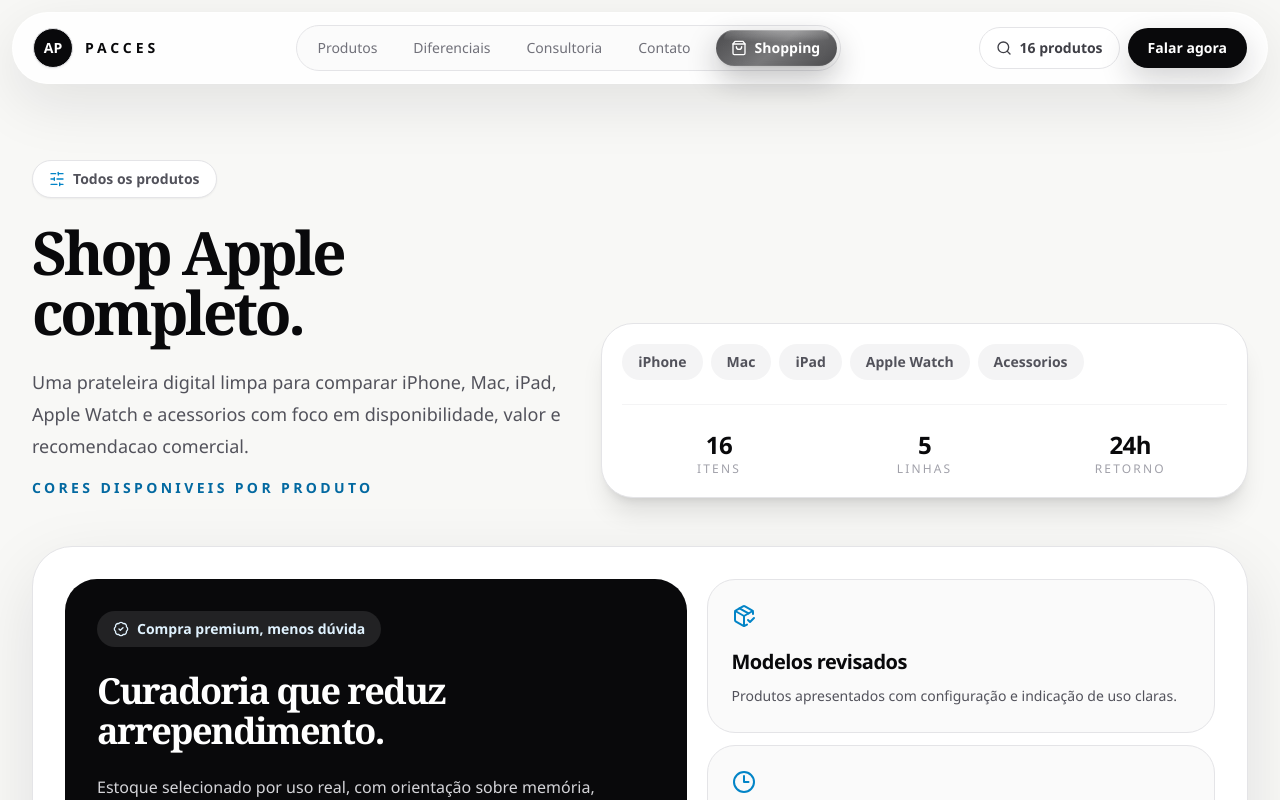
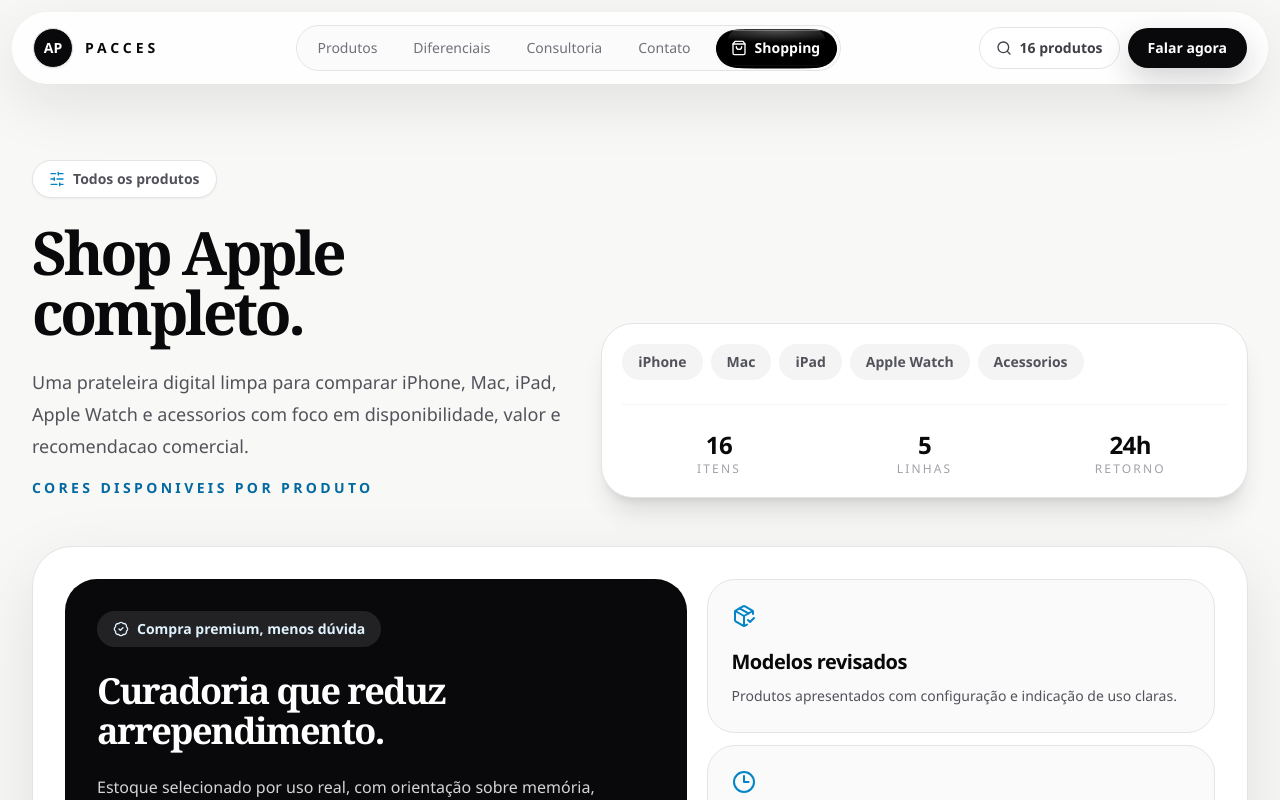
Before and after one commit to ExQues/Apple-Pacces, a React (Vite) app: page /shop in a window 1280 px wide. Shown: the top 800 px of the page. Built offline with nearby package versions, Linux system fonts and the light colour scheme.

Commit message:
style: pill preto liquid com filtro goo, gota secundaria e reflexo animado

```diff
--- a/src/components/SiteHeader.tsx
+++ b/src/components/SiteHeader.tsx
@@ -21,13 +21,16 @@
 
   // Na Shop, o item ativo eh o proprio Shop. Na home, comeca em "produtos".
   const [active, setActive] = useState<ActiveKey>(variant === 'shop' ? 'shop' : 'produtos')
+  const [prevActive, setPrevActive] = useState<ActiveKey>(active)
   const [indicator, setIndicator] = useState<{ left: number; width: number; ready: boolean }>({
     left: 0,
     width: 0,
     ready: false,
   })
+  const [motion, setMotion] = useState<'idle' | 'left' | 'right'>('idle')
   const listRef = useRef<HTMLDivElement | null>(null)
   const itemRefs = useRef<Record<string, HTMLAnchorElement | null>>({})
+  const ORDER: ActiveKey[] = ['produtos', 'diferenciais', 'consultoria', 'contato', 'shop']
 
   // Detecta a secao ativa com base em scrollY (mais confiavel que IntersectionObserver
   // quando as secoes tem alturas muito diferentes).
@@ -71,6 +74,17 @@
     })
   }, [active])
 
+  // Dispara animacao de squash & stretch conforme direcao do movimento
+  useEffect(() => {
+    if (prevActive === active) return
+    const dir = ORDER.indexOf(active) - ORDER.indexOf(prevActive)
+    setMotion(dir > 0 ? 'right' : 'left')
+    const t = window.setTimeout(() => setMotion('idle'), 780)
+    setPrevActive(active)
+    return () => window.clearTimeout(t)
+    // eslint-disable-next-line react-hooks/exhaustive-deps
+  }, [active])
+
   useLayoutEffect(() => {
     recalcIndicator()
   }, [recalcIndicator])
@@ -97,7 +111,60 @@
           ref={listRef}
           className="relative hidden items-center gap-1 rounded-full border border-zinc-200 bg-zinc-50/80 p-1 md:flex"
         >
-          {/* Pill escuro semi-transparente, estilo Apple Liquid Glass */}
+          {/* Filtro SVG que gera o efeito goo/liquid */}
+          <svg width="0" height="0" className="absolute" aria-hidden="true">
+            <defs>
+              <filter id="liquid-goo">
+                <feGaussianBlur in="SourceGraphic" stdDeviation="6" result="blur" />
+                <feColorMatrix
+                  in="blur"
+                  mode="matrix"
+                  values="1 0 0 0 0  0 1 0 0 0  0 0 1 0 0  0 0 0 22 -10"
+                  result="goo"
+                />
+                <feComposite in="SourceGraphic" in2="goo" operator="atop" />
+              </filter>
+            </defs>
+          </svg>
+
+          {/* Camada com filtro goo para blob preto se fundir */}
+          <div
+            className="pointer-events-none absolute inset-0"
+            style={{ filter: 'url(#liquid-goo)' }}
+            aria-hidden="true"
+          >
+            <span
+              className="absolute top-1 bottom-1 rounded-full bg-black"
+              style={{
+                left: indicator.left,
+                width: indicator.width,
+                opacity: indicator.ready ? 1 : 0,
+                transformOrigin: motion === 'right' ? 'left center' : 'right center',
+                transform:
+                  motion === 'idle'
+                    ? 'scale(1, 1)'
+                    : motion === 'right'
+                    ? 'scale(1.08, 0.88)'
+                    : 'scale(1.08, 0.88)',
+                transition:
+                  'left 720ms cubic-bezier(0.34, 1.2, 0.28, 1), width 720ms cubic-bezier(0.34, 1.2, 0.28, 1), transform 720ms cubic-bezier(0.34, 1.2, 0.28, 1), opacity 260ms ease',
+                boxShadow: '0 14px 34px rgba(0,0,0,0.35)',
+              }}
+            />
+            {/* Gotinha secundaria que segue com atraso, dando sensacao de liquido */}
+            <span
+              className="absolute top-2 bottom-2 rounded-full bg-black"
+              style={{
+                left: indicator.left + indicator.width * 0.25,
+                width: indicator.width * 0.5,
+                opacity: indicator.ready && motion !== 'idle' ? 0.9 : 0,
+                transition:
+                  'left 900ms cubic-bezier(0.34, 1.35, 0.24, 1) 60ms, width 900ms cubic-bezier(0.34, 1.35, 0.24, 1) 60ms, opacity 500ms ease',
+              }}
+            />
+          </div>
+
+          {/* Highlight e reflexo (fora do filtro goo, para nao borrar) */}
           <span
             aria-hidden="true"
             className="pointer-events-none absolute top-1 bottom-1 overflow-hidden rounded-full"
@@ -105,24 +172,34 @@
               left: indicator.left,
               width: indicator.width,
               opacity: indicator.ready ? 1 : 0,
-              transform: 'translateZ(0)',
               transition:
-                'left 780ms cubic-bezier(0.34, 1.15, 0.32, 1), width 780ms cubic-bezier(0.34, 1.15, 0.32, 1), opacity 300ms ease',
-              background:
-                'linear-gradient(140deg, rgba(24,24,27,0.78) 0%, rgba(39,39,42,0.62) 50%, rgba(24,24,27,0.78) 100%)',
-              backdropFilter: 'blur(14px) saturate(140%)',
-              WebkitBackdropFilter: 'blur(14px) saturate(140%)',
-              boxShadow:
-                '0 12px 30px rgba(24,24,27,0.28), inset 0 1px 0 rgba(255,255,255,0.22), inset 0 -1px 0 rgba(255,255,255,0.06)',
+                'left 720ms cubic-bezier(0.34, 1.2, 0.28, 1), width 720ms cubic-bezier(0.34, 1.2, 0.28, 1), opacity 260ms ease',
             }}
           >
-            {/* brilho superior tipo vidro liquido */}
+            {/* brilho superior estilo Liquid Glass */}
             <span
-              aria-hidden="true"
-              className="absolute inset-x-2 top-0 h-1/2 rounded-full"
+              className="absolute inset-x-3 top-0 h-1/2 rounded-full"
               style={{
                 background:
-                  'radial-gradient(120% 100% at 50% 0%, rgba(255,255,255,0.35), rgba(255,255,255,0) 70%)',
+                  'radial-gradient(120% 100% at 50% 0%, rgba(255,255,255,0.32), rgba(255,255,255,0) 72%)',
+              }}
+            />
+            {/* reflexo animado que atravessa o pill */}
+            <span
+              className="absolute inset-y-0 w-1/2 rounded-full"
+              style={{
+                background:
+                  'linear-gradient(90deg, rgba(255,255,255,0) 0%, rgba(255,255,255,0.28) 50%, rgba(255,255,255,0) 100%)',
+                animation: 'liquidShine 3.6s ease-in-out infinite',
+                mixBlendMode: 'screen',
+              }}
+            />
+            {/* borda interna sutil */}
+            <span
+              className="absolute inset-0 rounded-full"
+              style={{
+                boxShadow:
+                  'inset 0 1px 0 rgba(255,255,255,0.28), inset 0 -1px 0 rgba(255,255,255,0.05)',
               }}
             />
           </span>
--- a/src/index.css
+++ b/src/index.css
@@ -49,3 +49,20 @@
 .animate-rise {
   animation: rise 760ms cubic-bezier(0.22, 1, 0.36, 1) both;
 }
+
+@keyframes liquidShine {
+  0% {
+    transform: translateX(-140%);
+    opacity: 0;
+  }
+  30% {
+    opacity: 1;
+  }
+  70% {
+    opacity: 1;
+  }
+  100% {
+    transform: translateX(240%);
+    opacity: 0;
+  }
+}
```
